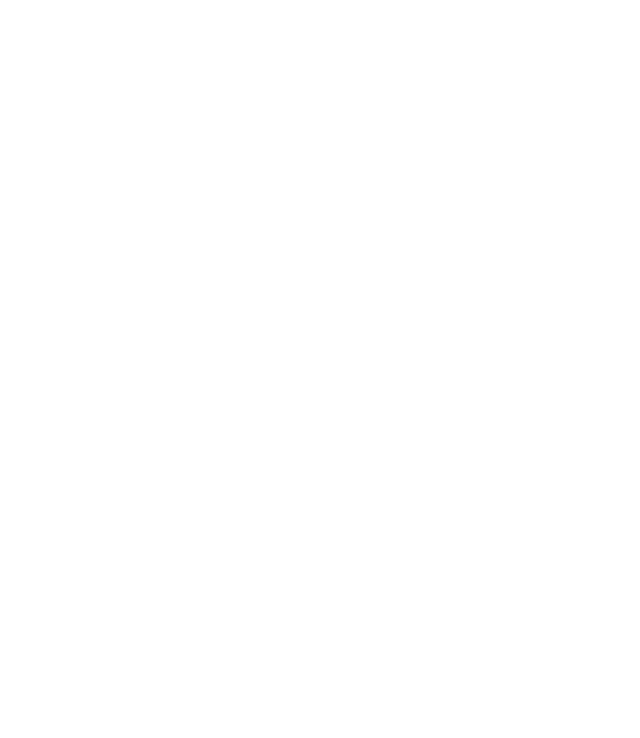
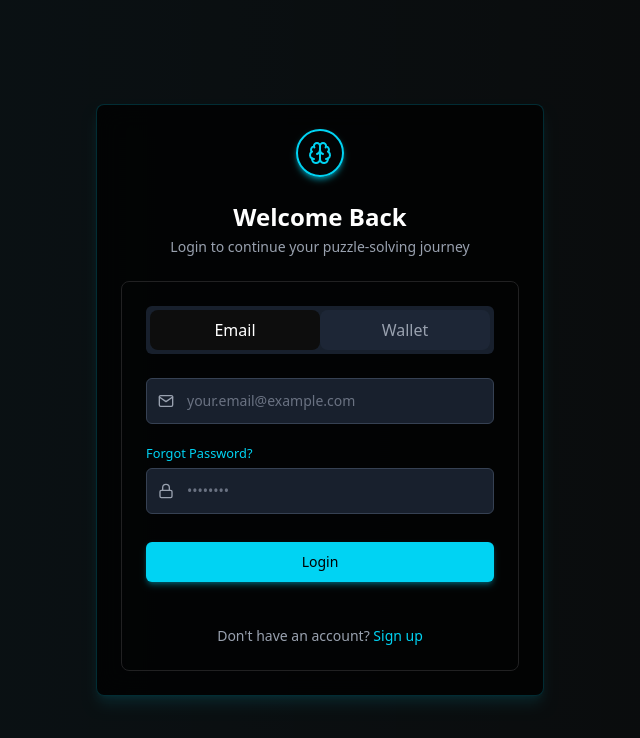
Before and after one commit to MindBlockLabs/mindBlock_Frontend, a React (Vite) app in the folder mindblock/: page /login in a window 1280 px wide. Before the commit this address had no page. Shown: the top 738 px of the page, without its empty margins (320-960 px from the left). Built offline with nearby package versions, Linux system fonts and the light colour scheme.

Commit message:
Implemented a Themed & Animated Login Form UI

```diff
--- a/mindblock/src/App.tsx
+++ b/mindblock/src/App.tsx
@@ -2,6 +2,7 @@
 import "./App.css";
 import Home from "./Home";
 import SignupForm from "./components/Signup";
+import SignIn from "./components/SignIn";
 
 const App = () => {
   return (
@@ -9,6 +10,7 @@
       <Routes>
         <Route path="/" element={<Home />} />
         <Route path="/signup" element={<SignupForm />} />
+        <Route path="/login" element={<SignIn />} />
       </Routes>
     </BrowserRouter>
   );
--- /dev/null
+++ b/mindblock/src/components/SignIn.tsx
@@ -0,0 +1,181 @@
+import { useState } from "react";
+import { useForm } from "react-hook-form";
+import { z } from "zod";
+import { zodResolver } from "@hookform/resolvers/zod";
+import Button from "./atoms/Button";
+import Input from "./atoms/Input";
+import { Brain } from "lucide-react";
+
+// Define the validation schema with Zod
+const logInSchema = z.object({
+  email: z.string().email({ message: "Please enter a valid email address" }),
+  password: z
+    .string()
+    .min(8, { message: "Password must be at least 8 characters" })
+    .regex(/[A-Z]/, {
+      message: "Password must contain at least one capital letter",
+    })
+    .regex(/[!@#$%^&*(),.?":{}|<>]/, {
+      message: "Password must contain at least one symbol",
+    }),
+});
+
+// Infer the type from the schema
+type LoginData = z.infer<typeof logInSchema>;
+
+const SignIn = () => {
+  const [isLoading, setIsLoading] = useState(false);
+  const [activeTab, setActiveTab] = useState("email");
+
+  const {
+    register,
+    handleSubmit,
+    formState: { errors },
+  } = useForm<LoginData>({
+    resolver: zodResolver(logInSchema),
+    mode: "onBlur",
+  });
+
+  const onSubmit = async (data: LoginData) => {
+    setIsLoading(true);
+
+    try {
+      // Here you would integrate with your backend API
+      console.log("Login successfull:", data);
+
+      // Simulate API call
+      await new Promise((resolve) => setTimeout(resolve, 1500));
+
+      // Handle successful signup
+      // e.g., redirect to login or dashboard
+    } catch (error) {
+      console.error("Login error:", error);
+    } finally {
+      setIsLoading(false);
+    }
+  };
+
+  return (
+    <div className='flex items-center justify-center min-h-screen bg-[#0a0a0a] px-6 py-8 bg-gradient-to-r from-[rgba(0,180,255,0.05)] to-transparent'>
+      <div className='w-full max-w-md p-6 rounded-lg backdrop-blur-md bg-black/75 border border-cyan-400/20 shadow-lg shadow-cyan-400/10'>
+
+        {/* Logo */}
+        <div className='flex justify-center mb-6'>
+          <div className='flex items-center justify-center w-12 h-12 rounded-full border-2 border-cyan-400 text-cyan-400 shadow-md shadow-cyan-400/50 text-xl font-bold'>
+            <Brain />
+          </div>
+        </div>
+
+        {/* Title */}
+        <h1 className='text-2xl font-primary font-semibold text-white text-center mb-1'>
+          Welcome Back
+        </h1>
+        <p className='text-gray-400 text-center text-sm mb-6'>
+          Login to continue your puzzle-solving journey
+        </p>
+
+        {/* Form */}
+        <form onSubmit={handleSubmit(onSubmit)} className='space-y-5 border-1 border-[#212122] p-6 rounded-lg'>
+
+          {/* Tabs */}
+          <div className="grid grid-cols-2 mb-6 p-1 bg-gray-800/80 rounded-md overflow-hidden">
+            <button
+              className={`py-2 px-4 cursor-pointer text-center items-center justify-center rounded-lg flex font-secondary ${
+                activeTab === "email"
+                  ? "bg-[#0d0d0d] text-white"
+                  : "bg-gray-800/80 text-gray-400"
+              }`}
+              onClick={() => setActiveTab("email")}
+            >
+              Email
+            </button>
+            <button
+              className={`py-2 cursor-pointer px-4 text-center items-center justify-center rounded-lg flex font-secondary ${
+                activeTab === "wallet"
+                  ? "bg-[#0d0d0d] text-white"
+                  : "bg-gray-800/80 text-gray-400"
+              }`}
+              onClick={() => setActiveTab("wallet")}
+            >
+              Wallet
+            </button>
+          </div>
+
+          {/* EMAIL FIELD  */}
+          <div className='space-y-1'>
+            <label htmlFor='email' className='sr-only'>
+              Email
+            </label>
+            <Input
+              id='email'
+              type='email'
+              placeholder='your.email@example.com'
+              icon='mail'
+              className={
+                errors.email ? "border-red-500 focus:border-red-500" : ""
+              }
+              {...register("email")}
+            />
+            {errors.email && (
+              <p className='text-red-500 text-xs mt-1'>
+                {errors.email.message}
+              </p>
+            )}
+          </div>
+
+          {/* PASSWORD FIELD  */}
+          <div className='space-y-1'>
+            <div className="flex justify-between items-center">
+              <label htmlFor='password' className='sr-only'>
+                Password
+              </label>
+              <small className='text-cyan-400 cursor-pointer hover:underline'>
+                Forgot Password?
+              </small>
+            </div>
+
+            <Input
+              id='password'
+              type='password'
+              placeholder='••••••••'
+              icon='lock'
+              className={
+                errors.password ? "border-red-500 focus:border-red-500" : ""
+              }
+              {...register("password")}
+            />
+            {errors.password && (
+              <p className='text-red-500 text-xs mt-1'>
+                {errors.password.message}
+              </p>
+            )}
+          </div>
+
+          <Button
+            type='submit'
+            variant='primary'
+            fullWidth
+            isLoading={isLoading}
+            className='mt-2 cursor-pointer'
+          >
+            Login
+          </Button>
+
+          <div className='text-center mt-6'>
+            <p className='text-gray-400 text-sm'>
+              Don't have an account?{" "}
+              <a
+                href='/signup'
+                className='text-cyan-400 font-medium hover:underline'
+              >
+                Sign up
+              </a>
+            </p>
+          </div>
+        </form>
+      </div>
+    </div>
+  );
+};
+
+export default SignIn;
```
